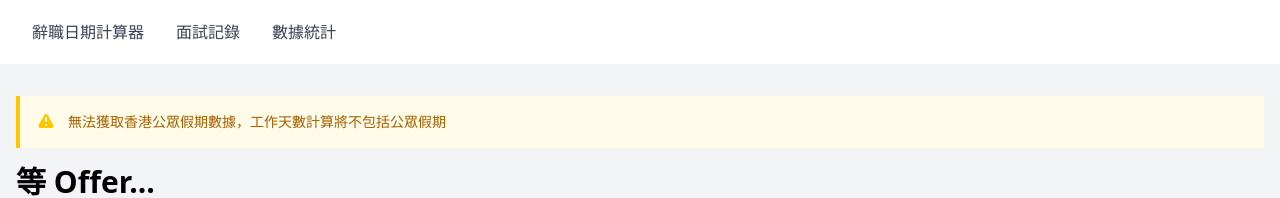
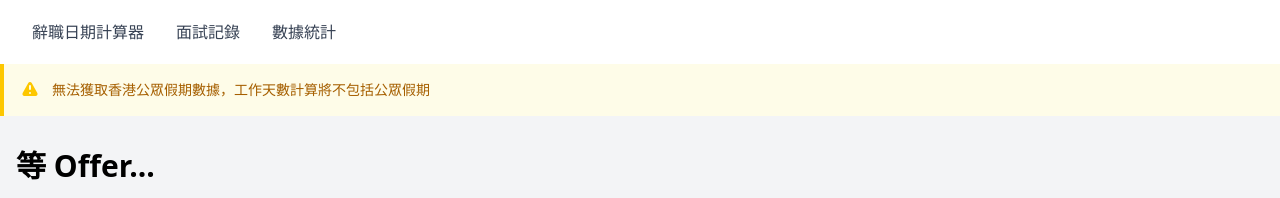
Before and after one commit to jackykh/interview-records, a React (Vite) app: page /interview-record in a window 1280 px wide. Shown: the top 198 px of the page. Built offline with nearby package versions, Linux system fonts and the light colour scheme; no server answers.

Commit message:
update api

```diff
--- a/src/App.tsx
+++ b/src/App.tsx
@@ -67,9 +67,10 @@ const fetchHolidays = async () => {
   }
 
   // 從 API 獲取新數據
-  const response = await fetch(
-    "https://res.data.gov.hk/api/get-download-file?name=https%3A%2F%2Fwww.1823.gov.hk%2Fcommon%2Fical%2Ftc.json"
-  );
+  // const response = await fetch(
+  //   "https://res.data.gov.hk/api/get-download-file?name=https%3A%2F%2Fwww.1823.gov.hk%2Fcommon%2Fical%2Ftc.json"
+  // );
+  const response = await fetch("https://img.shashin.cc/holidays/tc.json");
 
   if (!response.ok) {
     throw new Error(`HTTP error! status: ${response.status}`);
@@ -112,7 +113,7 @@ const fetchHolidays = async () => {
 const AppContent = () => {
   const setHolidays = useHolidayStore((state) => state.setHolidays);
 
-  const { isLoading } = useQuery({
+  const { isLoading, error } = useQuery({
     queryKey: ["holidays"],
     queryFn: async () => {
       try {
@@ -175,6 +176,31 @@ const AppContent = () => {
           </div>
         </nav>
 
+        {error && (
+          <div className="p-4 bg-yellow-50 border-l-4 border-yellow-400 text-yellow-700">
+            <div className="flex">
+              <div className="flex-shrink-0">
+                <svg
+                  className="h-5 w-5 text-yellow-400"
+                  viewBox="0 0 20 20"
+                  fill="currentColor"
+                >
+                  <path
+                    fillRule="evenodd"
+                    d="M8.257 3.099c.765-1.36 2.722-1.36 3.486 0l5.58 9.92c.75 1.334-.213 2.98-1.742 2.98H4.42c-1.53 0-2.493-1.646-1.743-2.98l5.58-9.92zM11 13a1 1 0 11-2 0 1 1 0 012 0zm-1-8a1 1 0 00-1 1v3a1 1 0 002 0V6a1 1 0 00-1-1z"
+                    clipRule="evenodd"
+                  />
+                </svg>
+              </div>
+              <div className="ml-3">
+                <p className="text-sm">
+                  無法獲取香港公眾假期數據，工作天數計算將不包括公眾假期
+                </p>
+              </div>
+            </div>
+          </div>
+        )}
+
         {/* 路由內容 */}
         <Routes>
           <Route path="/" element={<ResignationCalculator />} />
--- a/src/pages/InterviewRecord.tsx
+++ b/src/pages/InterviewRecord.tsx
@@ -1,39 +1,11 @@
 import { InterviewForm } from "../components/interviewForm";
 import { InterviewList } from "../components/interviewList";
 import HolidayList from "../components/HolidayList";
-import { useQueryClient } from "@tanstack/react-query";
 
 const InterviewRecord = () => {
-  const queryClient = useQueryClient();
-  const state = queryClient.getQueryState(["holidays"]);
-
   return (
     <div className="min-h-screen bg-gray-100">
       <div className="container mx-auto py-8 px-4">
-        {state?.error && (
-          <div className="mb-4 p-4 bg-yellow-50 border-l-4 border-yellow-400 text-yellow-700">
-            <div className="flex">
-              <div className="flex-shrink-0">
-                <svg
-                  className="h-5 w-5 text-yellow-400"
-                  viewBox="0 0 20 20"
-                  fill="currentColor"
-                >
-                  <path
-                    fillRule="evenodd"
-                    d="M8.257 3.099c.765-1.36 2.722-1.36 3.486 0l5.58 9.92c.75 1.334-.213 2.98-1.742 2.98H4.42c-1.53 0-2.493-1.646-1.743-2.98l5.58-9.92zM11 13a1 1 0 11-2 0 1 1 0 012 0zm-1-8a1 1 0 00-1 1v3a1 1 0 002 0V6a1 1 0 00-1-1z"
-                    clipRule="evenodd"
-                  />
-                </svg>
-              </div>
-              <div className="ml-3">
-                <p className="text-sm">
-                  無法獲取香港公眾假期數據，工作天數計算將不包括公眾假期
-                </p>
-              </div>
-            </div>
-          </div>
-        )}
         <h1 className="text-3xl font-bold mb-8">等 Offer...</h1>
 
         {/* 添加假期列表 */}
```
